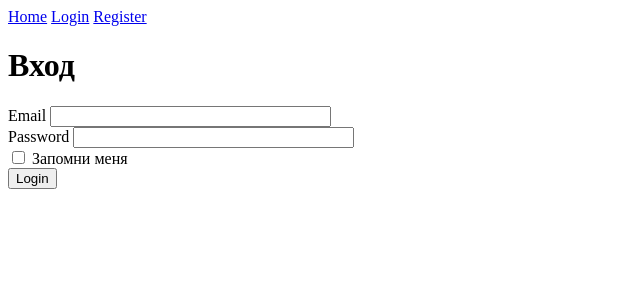
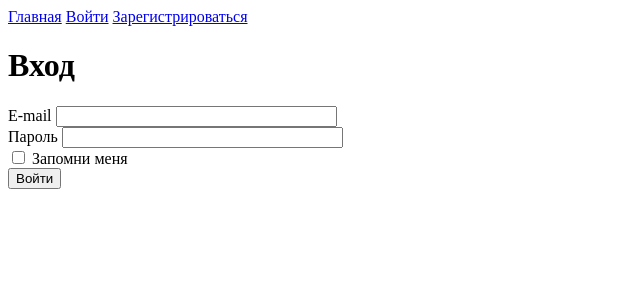
Before and after one commit to RealVegas/Flask_db, a Flask app: a page that uses app/templates/base.html in a window 1280 px wide. Shown: the top 300 px of the page, without its empty margins (0-640 px from the left). Run offline with Flask 3, Linux system fonts and the light colour scheme.

Commit message:
Перевел все на русский

```diff
--- a/app/forms.py
+++ b/app/forms.py
@@ -5,11 +5,11 @@ from app.models import User
 
 
 class RegistrationForm(FlaskForm):
-    username = StringField('Username', validators=[DataRequired(), Length(min=2, max=35)])
-    email = StringField('Email', validators=[DataRequired(), Email()])
-    password = PasswordField('Password', validators=[DataRequired()])
-    confirm_password = PasswordField('Confirm Password', validators=[DataRequired(), EqualTo('password')])
-    submit = SubmitField('Sign Up')
+    username = StringField('Имя пользователя', validators=[DataRequired(), Length(min=2, max=35)])
+    email = StringField('E-mail', validators=[DataRequired(), Email()])
+    password = PasswordField('Пароль', validators=[DataRequired()])
+    confirm_password = PasswordField('Подтвердите пароль', validators=[DataRequired(), EqualTo('password')])
+    submit = SubmitField('Зарегистрироваться')
 
     def validate_username(self, username):
         user = User.query.filter_by(username=username.data).first()
@@ -19,11 +19,11 @@ class RegistrationForm(FlaskForm):
     def validate_email(self, email):
         email = User.query.filter_by(email=email.data).first()
         if email:
-            raise ValidationError('Такая почта уже используется')
+            raise ValidationError('Такая эл. почта уже используется')
 
 
 class LoginForm(FlaskForm):
-    email = StringField('Email', validators=[DataRequired(), Email()])
-    password = PasswordField('Password', validators=[DataRequired()])
+    email = StringField('E-mail', validators=[DataRequired(), Email()])
+    password = PasswordField('Пароль', validators=[DataRequired()])
     remember = BooleanField('Запомни меня')
-    submit = SubmitField('Login')
+    submit = SubmitField('Войти')
--- a/app/templates/account.html
+++ b/app/templates/account.html
@@ -1,7 +1,7 @@
 {% extends "base.html" %}
 
 {% block title %}
-аккаунт
+Аккаунт
 {% endblock %}
 
 {% block content %}
--- a/app/templates/base.html
+++ b/app/templates/base.html
@@ -1,5 +1,5 @@
 <!DOCTYPE html>
-<html lang="en">
+<html lang="ru">
 <head>
     <meta charset="UTF-8">
     <title>
@@ -11,13 +11,13 @@
 <body>
 
     <nav>
-        <a href="{{ url_for('home') }}">Home</a>
+        <a href="{{ url_for('home') }}">Главная</a>
         {% if current_user.is_authenticated %}
-            <a href="{{ url_for('account') }}">Account</a>
-            <a href="{{ url_for('logout') }}">Logout</a>
+            <a href="{{ url_for('account') }}">Аккаунт</a>
+            <a href="{{ url_for('logout') }}">Выйти</a>
         {% else %}
-            <a href="{{ url_for('login') }}">Login</a>
-            <a href="{{ url_for('register') }}">Register</a>
+            <a href="{{ url_for('login') }}">Войти</a>
+            <a href="{{ url_for('register') }}">Зарегистрироваться</a>
         {% endif %}
     </nav>
 
--- a/app/templates/home.html
+++ b/app/templates/home.html
@@ -1,9 +1,11 @@
 {% extends "base.html" %}
 
 {% block title %}
-Home
+Главная
 {% endblock %}
 
 {% block content %}
     <h1>Добро пожаловать на домашнюю страницу!</h1>
+    <h3>Ваш аккаунт: {{ current_user.username }}</h3>
+    <h3>Ваша эл. почта: {{ current_user.email }}</h3>
 {% endblock %}
--- a/app/templates/register.html
+++ b/app/templates/register.html
@@ -1,7 +1,7 @@
 {% extends "base.html" %}
 
 {% block title %}
-регистрация
+Регистрация
 {% endblock %}
 
 {% block content %}
```
Also changed, not shown: app/models.py (+5 -6 lines).
